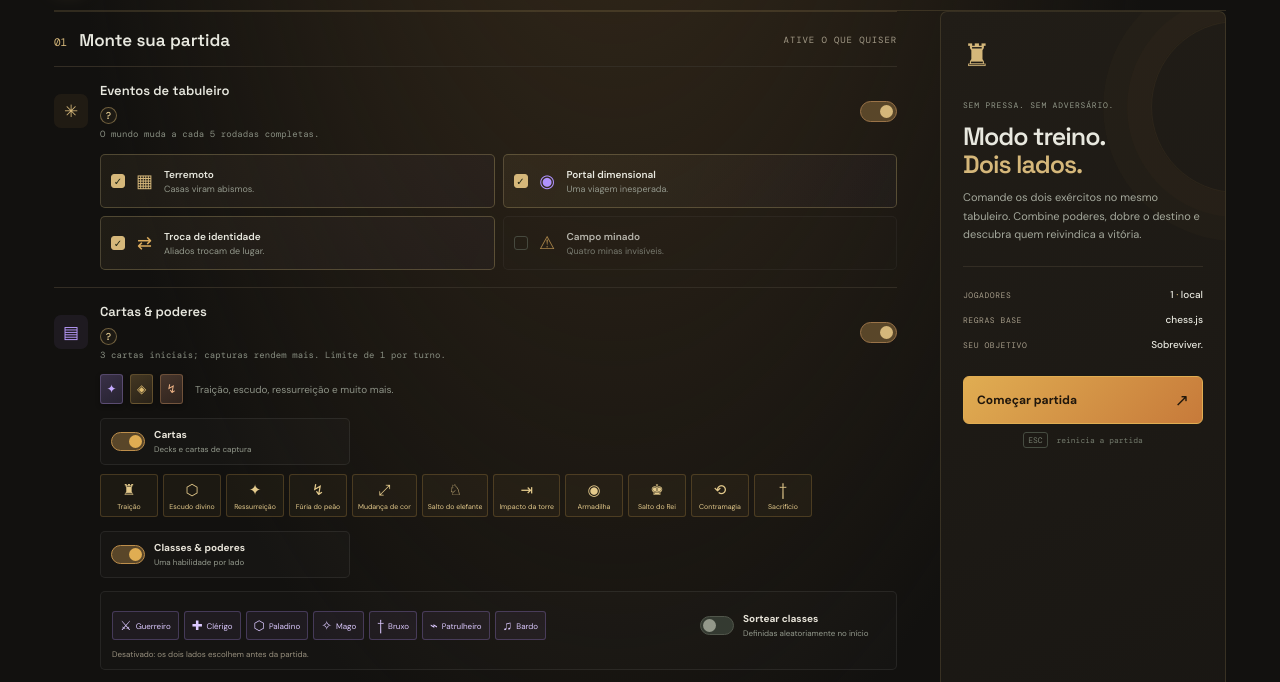
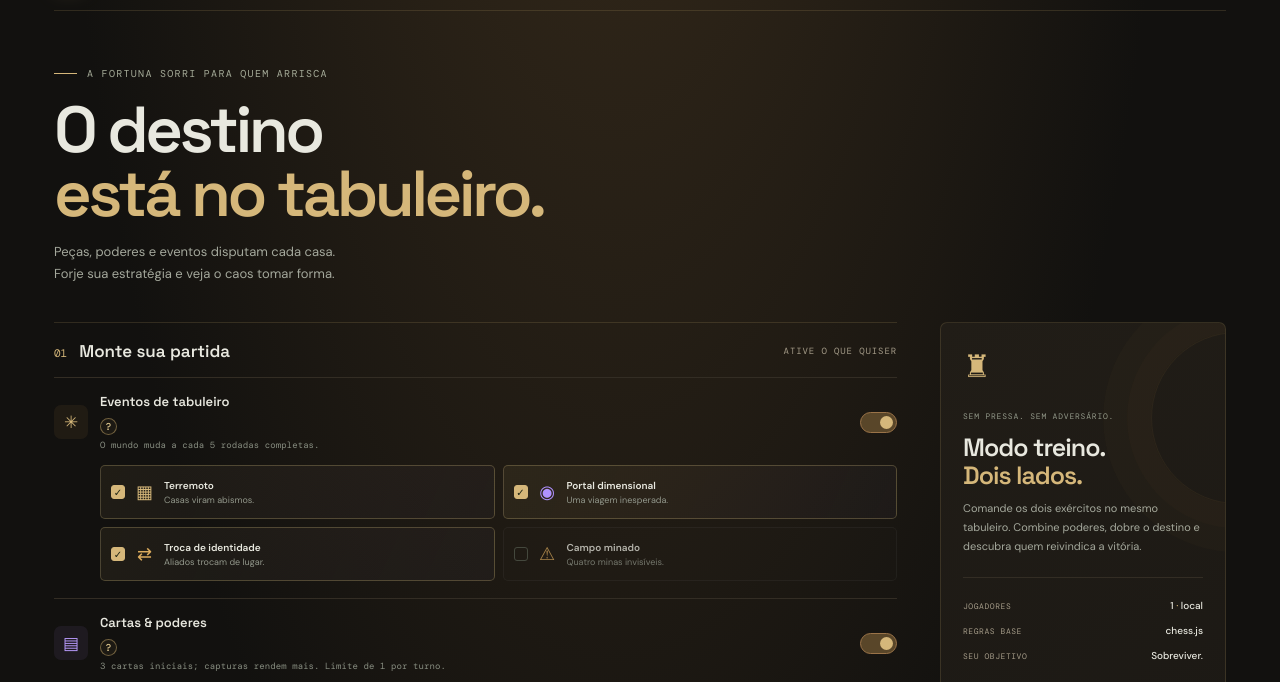
Before and after one commit to rodrigoroseo/CheckMage, a website built with Vite: page index.html in a window 1280 px wide. Shown: the part 61-743 px from the top of the page. Built offline with nearby package versions, Linux system fonts and the light colour scheme.

Commit message:
fix: restore setup-screen section with hero-copy and title text

```diff
--- a/index.html
+++ b/index.html
@@ -129,6 +129,18 @@
             </aside>
           </div>
         </section>
+
+        <section id="setup-screen" class="setup-screen">
+          <div class="hero-copy">
+            <div class="eyebrow">
+              <span class="eyebrow-line"></span> A FORTUNA SORRI PARA QUEM ARRISCA
+            </div>
+            <h1>O destino<br /><span>está no tabuleiro.</span></h1>
+            <p>
+              Peças, poderes e eventos disputam cada casa.<br />Forje sua estratégia e veja o caos
+              tomar forma.
+            </p>
+          </div>
           <div class="setup-grid">
             <div class="setup-main">
               <div class="section-heading">
```
